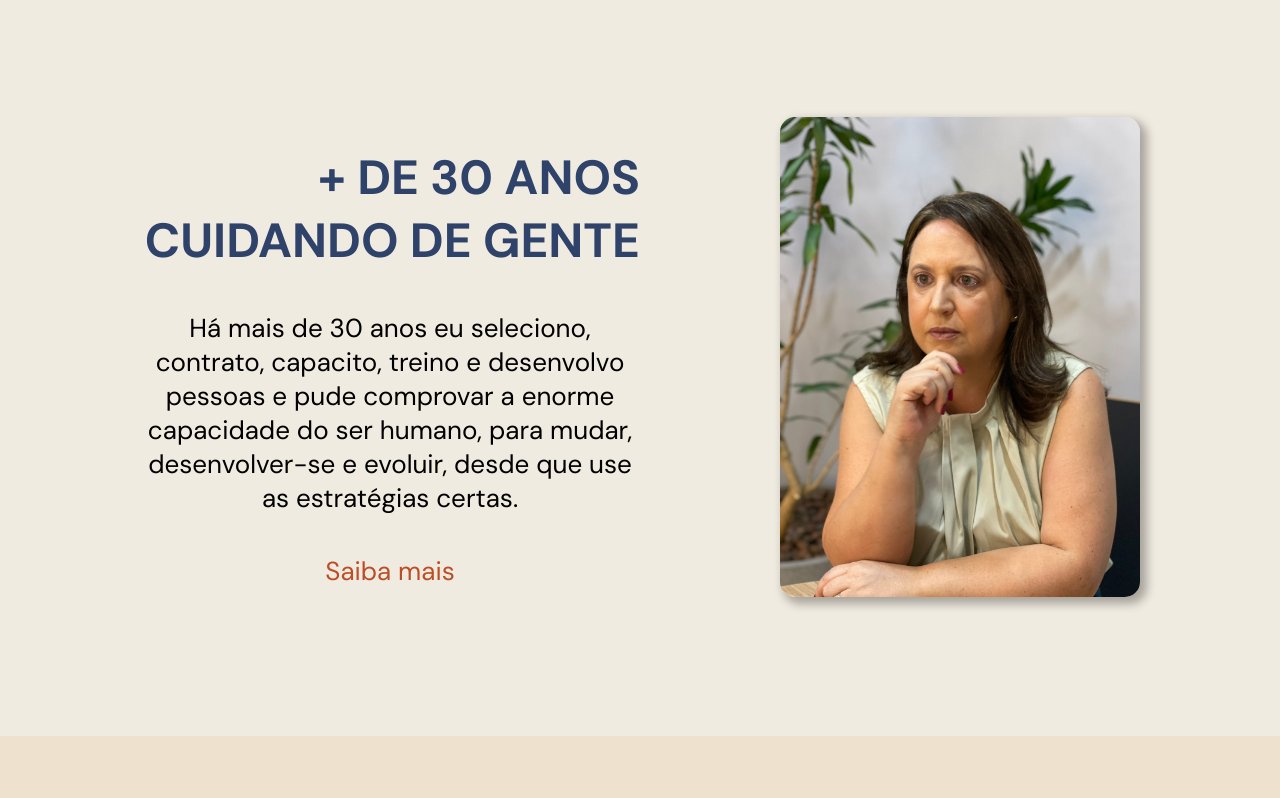
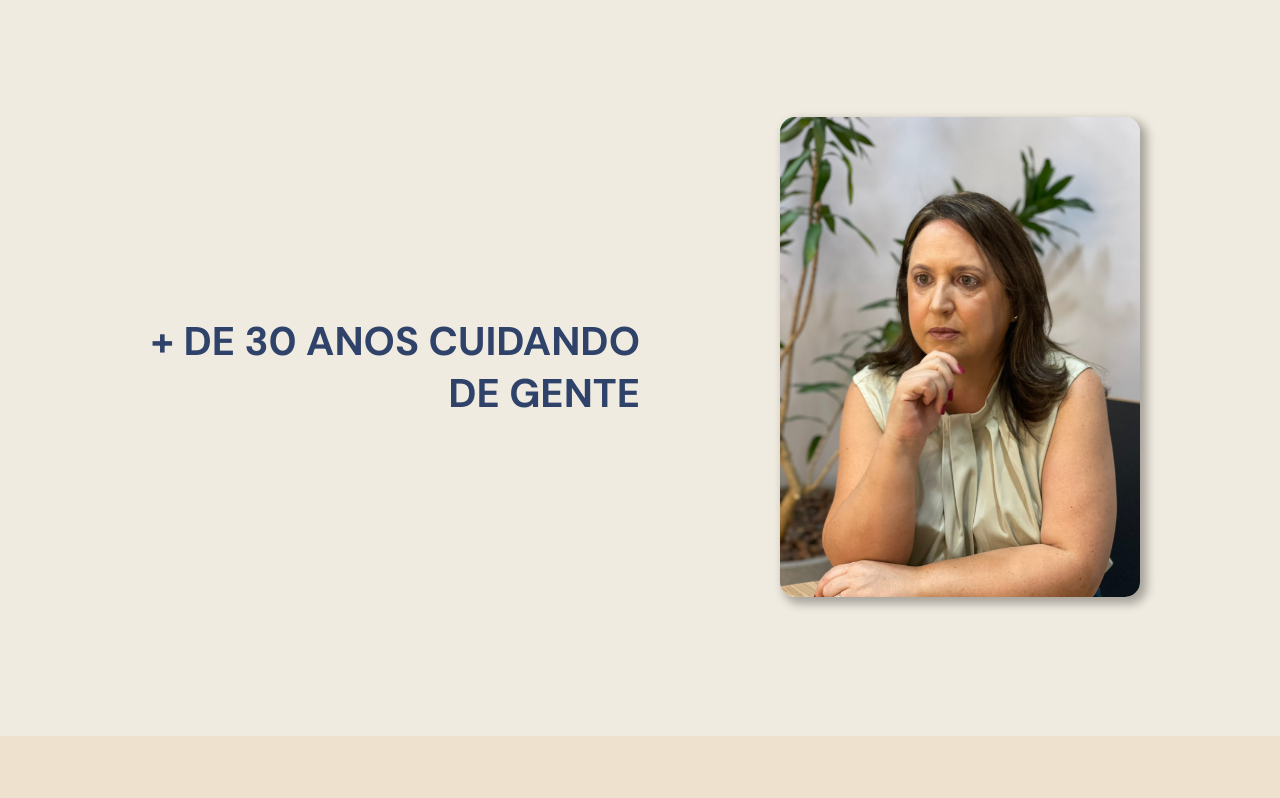
Before and after one commit to Kazu-Kadota/eliana-site, a React (Create React App) app: page / in a window 1280 px wide. Shown: the part 802-1600 px from the top of the page. Built offline with nearby package versions, Linux system fonts and the light colour scheme.

Commit message:
book-page: create

```diff
--- a/src/App.tsx
+++ b/src/App.tsx
@@ -2,6 +2,7 @@ import React from 'react'
 import { BrowserRouter, Routes, Route } from 'react-router-dom'
 import { Footerpage } from './components/footpage'
 import { Header } from './components/heading'
+import BookPage from './pages/book'
 import InConstructionPage from './pages/construction'
 import ContactMe from './pages/contact-me'
 
@@ -15,7 +16,7 @@ function App() {
         <Route path='/' element={<Landing />} />
         <Route path='/sobre-mim' element={<InConstructionPage />} />
         <Route path='/contato' element={<ContactMe />} />
-        <Route path='/livro' element={<InConstructionPage />} />
+        <Route path='/livro' element={<BookPage />} />
         <Route path='/cursos' element={<InConstructionPage />} />
         <Route path='/mentorias' element={<InConstructionPage />} />
         <Route path='/palestras-e-treinamentos' element={<InConstructionPage />} />
--- a/src/components/common/basic_pages/index.tsx
+++ b/src/components/common/basic_pages/index.tsx
@@ -17,7 +17,7 @@ const BasicPages: React.FC<BasicPageType> = ({page_config}) => {
 
   const redirectPage = () => {
     navigate(
-      `${page_config.variation.button}`,
+      `${page_config.link?.button}`,
       {
         replace: true,
         relative: 'path',
@@ -26,23 +26,62 @@ const BasicPages: React.FC<BasicPageType> = ({page_config}) => {
   }
 
   const renderPages = (page_config: BasicPage) => {
-    if(page_config.variation.a) {
+    let H1: JSX.Element | undefined = undefined
+    let p1: JSX.Element | undefined = undefined
+    let p2: JSX.Element | undefined = undefined
+    let p3: JSX.Element | undefined = undefined
+    let p4: JSX.Element | undefined = undefined
+    let p5: JSX.Element | undefined = undefined
+
+    if(page_config.text?.h1) {
+      H1 = <h1>{page_config.text?.h1}</h1>
+    }
+
+    if(page_config.text?.p1) {
+      p1 = <p>{page_config.text?.p1}</p>
+    }
+
+    if(page_config.text?.p2) {
+      p2 = <p>{page_config.text?.p2}</p>
+    }
+
+    if(page_config.text?.p3) {
+      p3 = <p>{page_config.text?.p3}</p>
+    }
+
+    if(page_config.text?.p4) {
+      p4 = <p>{page_config.text?.p4}</p>
+    }
+
+    if(page_config.text?.p5) {
+      p5 = <p>{page_config.text?.p5}</p>
+    }
+
+    if(page_config.link?.a) {
       return (
         <>
           <Box>
-            <h1>{page_config.text.h1}</h1>
-            <h3>{page_config.text.h3}</h3>
-            <Link to={page_config.variation.a}>Saiba mais</Link>
+            {H1}
+            {p1}
+            {p2}
+            {p3}
+            {p4}
+            {p5}
+            <Link to={page_config.link?.a}>Saiba mais</Link>
           </Box>
           <img src={page_config.image} />
         </>
       )
-    } else if (page_config.variation.button) {
+    } else if (page_config.link?.button) {
       return (
         <>
           <Box>
-            <h1>{page_config.text.h1}</h1>
-            <h3>{page_config.text.h3}</h3>
+            {H1}
+            {p1}
+            {p2}
+            {p3}
+            {p4}
+            {p5}
             <button onClick={redirectPage}>
               <h3>Saiba mais</h3>
             </button>
@@ -51,6 +90,20 @@ const BasicPages: React.FC<BasicPageType> = ({page_config}) => {
         </>
       )
     }
+
+    return (
+      <>
+        <Box>
+            {H1}
+            {p1}
+            {p2}
+            {p3}
+            {p4}
+            {p5}
+        </Box>
+        <img src={page_config.image} />
+      </>
+    )
   }
 
   return (
--- a/src/components/common/basic_pages/styles.ts
+++ b/src/components/common/basic_pages/styles.ts
@@ -91,26 +91,25 @@ export const Box = styled.div`
       text-align: right;
     }
 
-    @media (${screens.min_sizes.dt_sm}) {
+    @media (${screens.min_sizes.dt_lg}) {
       font-size: ${font_sizes.dt.xxl};
     }
   }
 
-  & > h3 {
-    font-size: ${font_sizes.sp.md};
-    text-align: left;
+  & > p {
+    font-size: ${font_sizes.sp.sm};
+    text-align: justify;
 
     @media (${screens.min_sizes.sp_sm}) {
-      font-size: ${font_sizes.sp.lg};
+      font-size: ${font_sizes.sp.md};
     }
 
     @media (${screens.min_sizes.sp_lg}) {
-      font-size: ${font_sizes.sp.xl};
+      font-size: ${font_sizes.sp.lg};
     }
 
     @media (${screens.min_sizes.dt_sm}) {
       font-size: ${font_sizes.dt.sm};
-      text-align: center;
     }
 
     @media (${screens.min_sizes.dt_lg}) {
--- a/src/pages/contact-me/ebook/index.tsx
+++ b/src/components/common/ebook/index.tsx
@@ -1,6 +1,6 @@
 import React from 'react'
 
-import ebookImage from 'src/assets/images/contact_me/ebook.png'
+import ebookImage from 'src/assets/images/contact-me/ebook.png'
 
 import {
   Container,
--- /dev/null
+++ b/src/pages/book/content.ts
@@ -0,0 +1,32 @@
+import config from 'src/styles/config'
+import photo_page_1 from 'src/assets/images/book/page-1.png'
+import photo_page_2 from 'src/assets/images/book/page-2.png'
+import { BasicPage } from 'src/types/basic_page'
+
+const colors = config.theme.colors
+
+const contents: BasicPage[] = [
+  {
+    background_color: colors.base.background.color_2,
+    image: photo_page_1,
+    text: {
+      p1: 'Você sabia que a falta de feedback é de longe a maior das queixas das pessoas, no mundo corportativo?   Em todos os segmentos de mercado, em todos os portes de empresa e em todos os níveis da estrutura.',
+      p2: 'Isso acontece porque onde há comunicação de pessoas há ruídos, falhas e mal-entendidos, porém a maioria de nós não se sente preparado para dar e nem mesmo para receber feedback.',
+      p3: 'Mas eu acredito que o feedback é a ferramenta mais direta, mais rápida, mais econômica e, quando bem utilizada, a mais efetiva para o desenvolvimento pessoal e profissional e dominar as técnicas de feedback é a maior das necessidades atuais, para todo aquele que queira evoluir em sua carreira.',
+    },
+  },
+  {
+    background_color: colors.base.background.color_1,
+    image: photo_page_2,
+    text: {
+      p1: 'Por isso, reuni em meu livro, conceitos e técnicas importantes e também algumas histórias bem interessantes sobre “cases” de feedback que eu vivenciei.',
+      p2: 'Já vendi mais de 3.000 cópias físicas do livro e treinei centenas de pessoas em técnicas de feedback você pode adquirir meu livro digital e ter acesso à um treinamento gratuito sobre feedback através do link abaixo.',
+      p3: 'Quer aprender mais sobre feedback? Então aproveita que você já está por aqui e clica agora mesmo!',
+    },
+    link: {
+      button: '#',
+    }
+  },
+]
+
+export default contents
--- /dev/null
+++ b/src/pages/book/index.tsx
@@ -0,0 +1,20 @@
+import React from 'react'
+import BasicPages from 'src/components/common/basic_pages'
+
+import Ebook from 'src/components/common/ebook'
+
+import contents from './content'
+import { Container } from './styles'
+
+const BookPage: React.FC = () => {
+  return (
+  <Container>
+    <Ebook />
+    {contents.map((content) => (
+      <BasicPages key={content.image} page_config={content} />
+    ))}
+  </Container>
+  )
+}
+
+export default BookPage
--- /dev/null
+++ b/src/pages/book/styles.ts
@@ -0,0 +1,4 @@
+import styled from 'styled-components'
+
+export const Container = styled.div`
+`
```
Also changed, not shown: src/types/basic_page.ts (+9 -10 lines), src/components/common/ebook/styles.ts (renamed from src/pages/contact-me/ebook/styles.ts), 2 other files (tests, documents, lock files or other folders).
